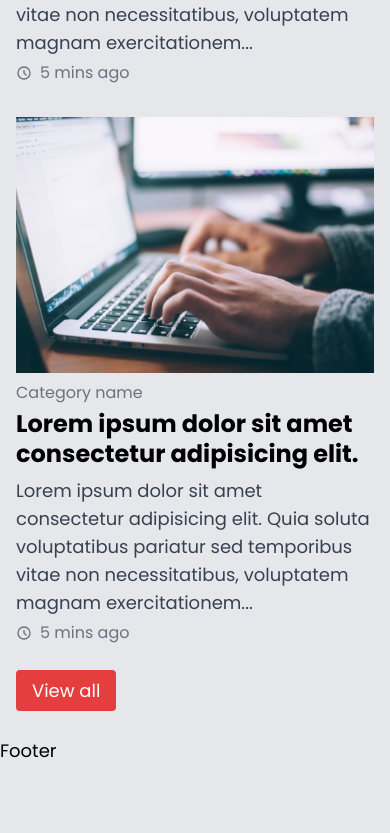
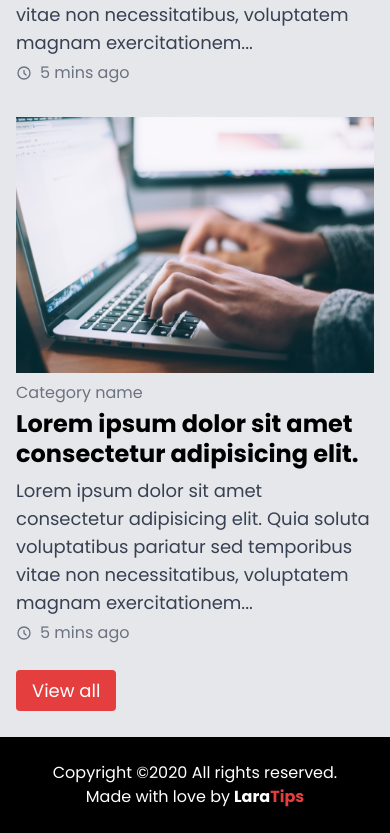
Before and after one commit to saparatayev/vueblog, a Vue app: page / in a window 390 px wide. Shown: the part 2987-3820 px from the top of the page. Before the commit the page ends 3752 px from the top, so only its background shows below. Built offline with nearby package versions, Linux system fonts and the light colour scheme.

Commit message:
frontend footer

```diff
--- a/src/App.vue
+++ b/src/App.vue
@@ -2,18 +2,18 @@
   <div>
     <Navbar />
     <router-view/>
-    <footer>
-      Footer
-    </footer>
+    <Footer />
   </div>
 </template>
 
 <script>
 import Navbar from '@/components/layouts/Navbar.vue'
+import Footer from '@/components/layouts/Footer.vue'
 
 export default {
   components: {
-    Navbar
+    Navbar,
+    Footer
   }
 }
 </script>
--- /dev/null
+++ b/src/components/layouts/Footer.vue
@@ -0,0 +1,24 @@
+<template>
+    <footer class="text-center py-6 sm:py-12 bg-black text-white text-base">
+        <div class="container mx-auto px-4 sm:px-0">
+            <span>Copyright &copy;2020 All rights reserved.</span>
+            <div>
+                <span>Made with love by</span>
+                <span class="ml-1 font-bold">
+                    <span>Lara</span>
+                    <span class="text-primary">Tips</span>
+                </span>
+            </div>
+        </div>
+    </footer>
+</template>
+
+<script>
+export default {
+
+}
+</script>
+
+<style>
+
+</style>
```
